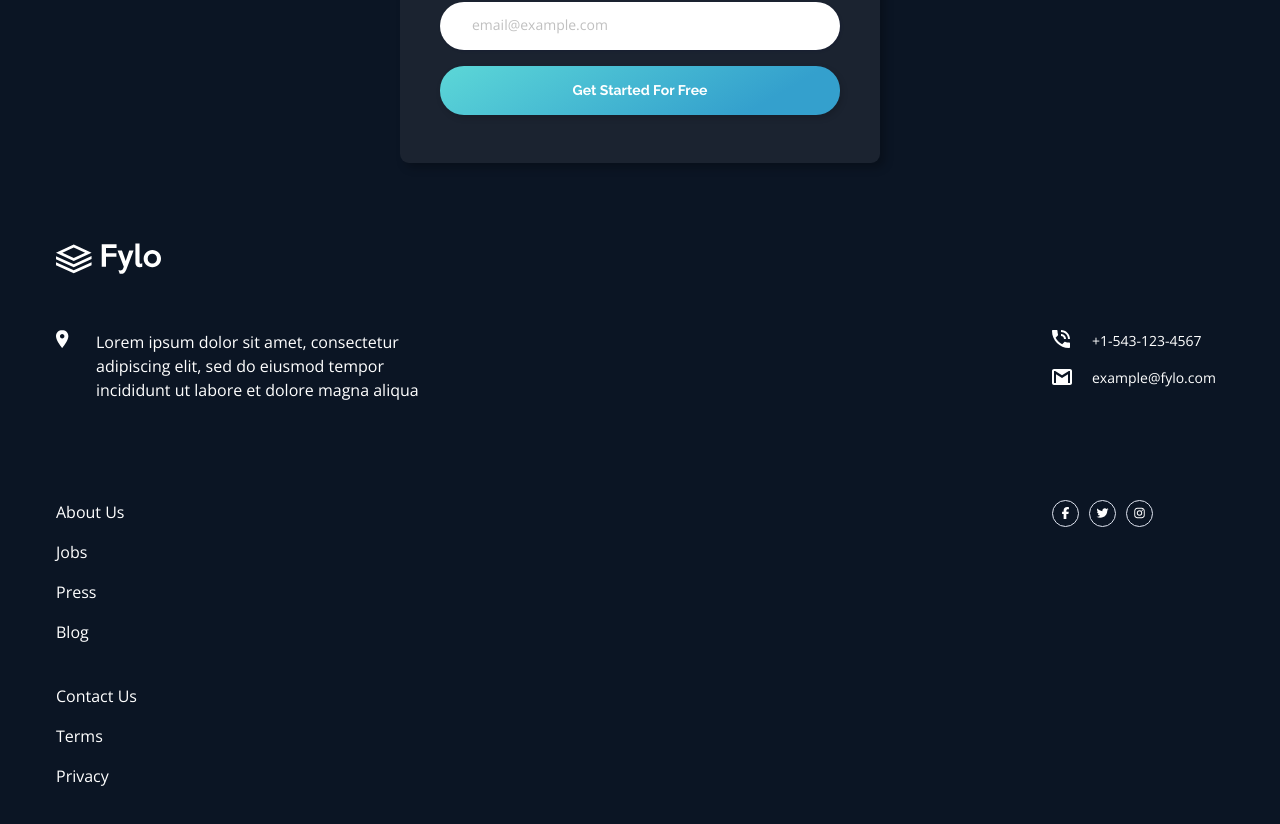
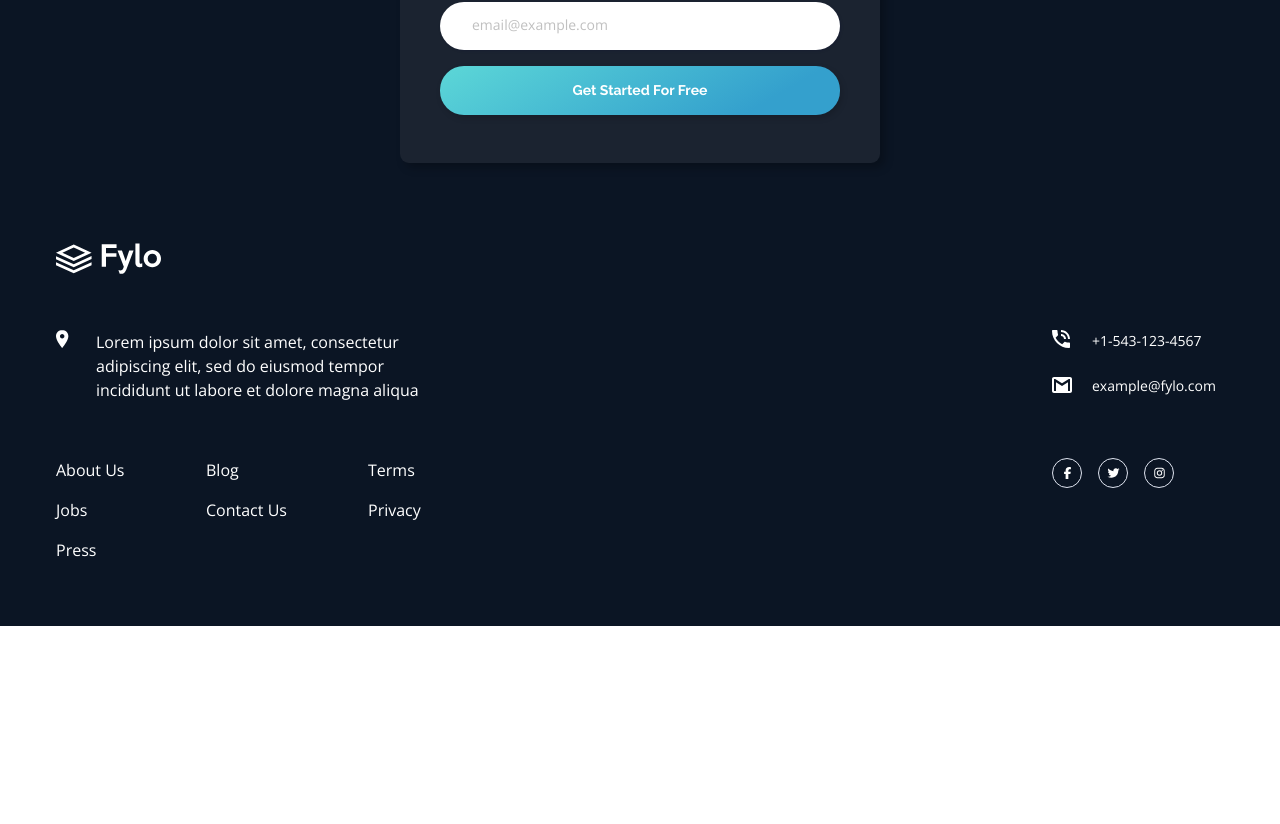
Before and after one commit to g-akca/fylo-landing-page, a React (Vite) app: page / in a window 1280 px wide. Shown: the part 3583-4407 px from the top of the page. After the commit the page ends 4209 px from the top, so only its background shows below. Built offline with nearby package versions, Linux system fonts and the light colour scheme.

Commit message:
Add all tablet responsive Footer styles

```diff
--- a/src/components/Footer.jsx
+++ b/src/components/Footer.jsx
@@ -14,12 +14,12 @@ function Footer() {
       <img src={logoImg} alt="Fylo logo" className="h-7.75 mb-10 tablet:mb-14" />
 
       <div className="tablet:grid tablet:grid-cols-[380px_172px] tablet:gap-14 tablet:justify-between tablet:justify-items-start">
-        <div className="grid grid-cols-[24px_1fr] gap-4 mb-4">
+        <div className="grid grid-cols-[24px_1fr] gap-4 mb-4 tablet:mb-0">
           <img src={locationIcon} alt="Location icon" />
           <p className="text-[16px] leading-base">Lorem ipsum dolor sit amet, consectetur adipiscing elit, sed do eiusmod tempor incididunt ut labore et dolore magna aliqua</p>
         </div>
 
-        <div className="flex flex-col gap-4 mb-14">
+        <div className="flex flex-col gap-4 tablet:gap-6 mb-14 tablet:mb-0">
           <div className="grid grid-cols-[24px_1fr] gap-4">
             <img src={phoneIcon} alt="Phone icon" />
             <p>+1-543-123-4567</p>
@@ -31,22 +31,19 @@ function Footer() {
           </div>
         </div>
 
-        <div className="flex flex-col gap-10 text-[16px] leading-base mb-12">
-          <ul className="flex flex-col gap-4">
-            <li><a href="#">About Us</a></li>
-            <li><a href="#">Jobs</a></li>
-            <li><a href="#">Press</a></li>
-            <li><a href="#">Blog</a></li>
-          </ul>
+        <div className="flex flex-col gap-4 text-[16px] leading-base mb-12 tablet:mb-0 tablet:grid tablet:grid-cols-[70px_82px_54px] tablet:grid-rows-3 tablet:gap-x-20">
+          <a href="#" className="tablet:col-start-1 tablet:row-start-1">About Us</a>
+          <a href="#" className="tablet:col-start-1 tablet:row-start-2">Jobs</a>
+          <a href="#" className="tablet:col-start-1 tablet:row-start-3">Press</a>
 
-          <ul className="flex flex-col gap-4">
-            <li><a href="#">Contact Us</a></li>
-            <li><a href="#">Terms</a></li>
-            <li><a href="#">Privacy</a></li>
-          </ul>
+          <a href="#" className="mb-6 tablet:mb-0 tablet:col-start-2 tablet:row-start-1">Blog</a>
+          <a href="#" className="tablet:col-start-2 tablet:row-start-2">Contact Us</a>
+
+          <a href="#" className="tablet:col-start-3 tablet:row-start-1">Terms</a>
+          <a href="#" className="tablet:col-start-3 tablet:row-start-2">Privacy</a>
         </div>
 
-        <div className="flex justify-center gap-2.5">
+        <div className="flex justify-center gap-2.5 tablet:gap-4">
           <SocialMediaIcon icon={faFacebookF} />
           <SocialMediaIcon icon={faTwitter} />
           <SocialMediaIcon icon={faInstagram} />
--- a/src/components/SocialMediaIcon.jsx
+++ b/src/components/SocialMediaIcon.jsx
@@ -2,7 +2,7 @@ import { FontAwesomeIcon } from '@fortawesome/react-fontawesome';
 
 function SocialMediaIcon({ icon }) {
   return (
-    <a href="#" className="h-6.75 aspect-square border-navy-50 border rounded-full flex justify-center items-center">
+    <a href="#" className="h-6.75 tablet:h-7.5 aspect-square border-navy-50 border rounded-full flex justify-center items-center">
       <FontAwesomeIcon icon={icon} className="text-[12px]" />
     </a>
   )
```
